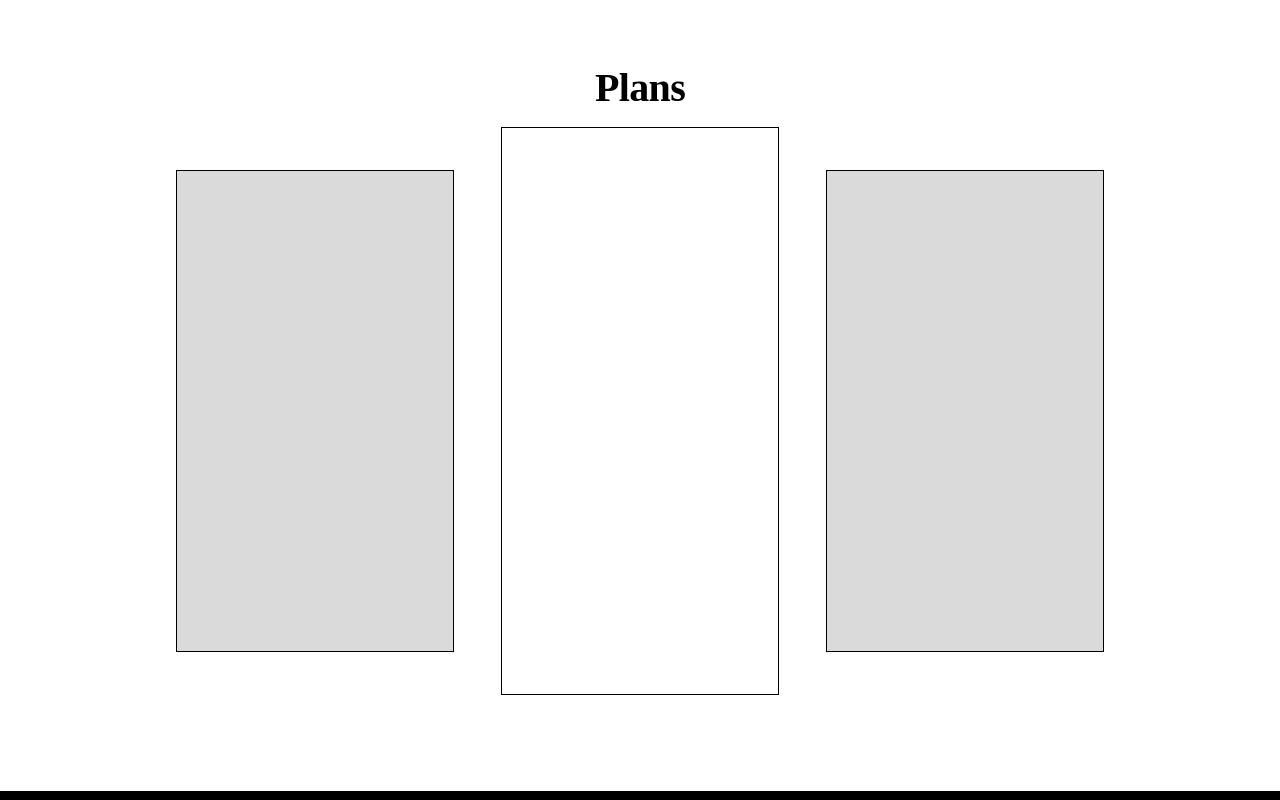
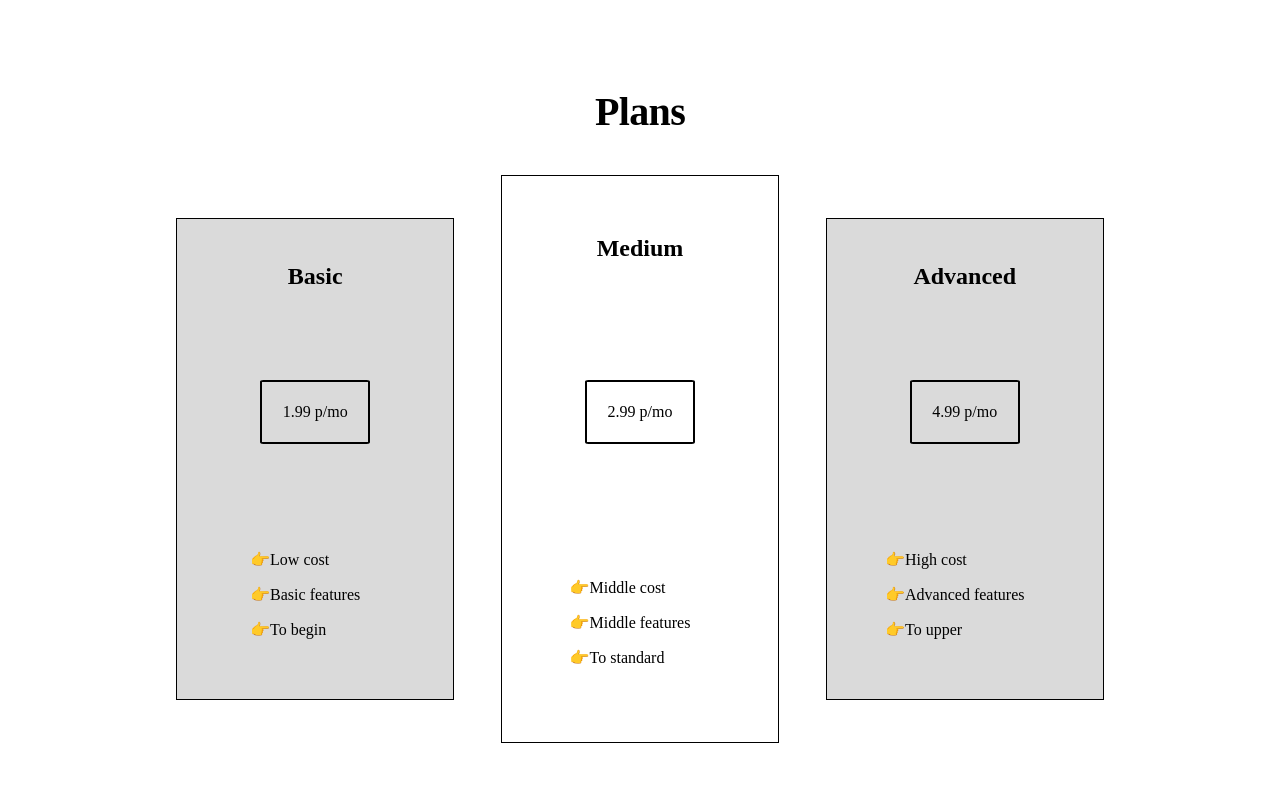
Before and after one commit to facuxfdz/RM-courses, a website: page index.html in a window 1280 px wide. Shown: the part 1400-2200 px from the top of the page. Drawn offline with Linux system fonts and the light colour scheme.

Commit message:
plans terminado
index terminado

```diff
--- a/index.html
+++ b/index.html
@@ -69,7 +69,7 @@
             </svg>
 
             <span class="banner-title">
-                <h1>Never get stuck</h1>
+                <h2>Never get stuck</h2>
                 <h4>Continuous learning</h4>
             </span>
 
@@ -110,9 +110,33 @@
         <section class="page-section">
             <h3 class="section-title">Plans</h3>
             <div class="plans-info">
-                <div class="card secondary-card"></div>
-                <div class="card primary-card"></div>
-                <div class="card secondary-card"></div>
+                <div class="card secondary-card">
+                    <h1>Basic</h1>
+                    <div class="plan-price">1.99 p/mo</div>
+                    <ul>
+                        <li>Low cost</li>
+                        <li>Basic features</li>
+                        <li>To begin</li>
+                    </ul>
+                </div>
+                <div class="card primary-card">
+                    <h1>Medium</h1>
+                    <div class="plan-price">2.99 p/mo</div>
+                    <ul>
+                        <li>Middle cost</li>
+                        <li>Middle features</li>
+                        <li>To standard</li>
+                    </ul>
+                </div>
+                <div class="card secondary-card">
+                    <h1>Advanced</h1>
+                    <div class="plan-price">4.99 p/mo</div>
+                    <ul>
+                        <li>High cost</li>
+                        <li>Advanced features</li>
+                        <li>To upper</li>
+                    </ul>
+                </div>
             </div>
         </section>
     </main>
--- a/scss/styles.scss
+++ b/scss/styles.scss
@@ -198,10 +198,20 @@ a {
 // -----STRUCTURES-----
 
 .card {
+    display: flex;
+    flex-direction: column;
+    justify-content: space-around;
+    align-items: center;
     width: 30%;
     height: 85%;
     transition: all .4s ease;
     border: 1px solid $primary-color;
+    color: $primary-color;
+
+    li {
+        list-style-type: '👉';
+        margin: 1rem 0;
+    }
 }
 
 .card:hover {
@@ -212,27 +222,35 @@ a {
 .primary-card {
     height: 100%;
     background-color: $secondary-color;
-    color: $secondary-color;
+
+
 }
 
 .secondary-card {
     background-color: $grey2;
-    color: $primary-color;
 }
 
-
+.plan-price {
+    border: 2px solid black;
+    border-radius: 3%;
+    padding: 1.3rem;
+    transition: all .3s ease;
+    &:hover {
+        transform: scale(1.3);
+    }
+}
 
 // -----TEXT STYLES-----
 .banner-title {
     color: $secondary-color;
     font-weight: 800;
-    font-size: 60px;
+    font-size: 48px;
     display: flex;
     flex-direction: column;
     align-items: center;
     h1,
     h2{
-        margin: 1rem 1rem;
+        margin: 1rem 0;
     }
 }
 
@@ -240,6 +258,7 @@ a {
     font-weight: 700;
     font-size: 40px;
     letter-spacing: -.04rem;
+    margin-bottom: 1.5rem;
 }
 
 .footer-title {
@@ -267,9 +286,9 @@ a {
 // -----ICONS-----
 
 .bi-caret-left {
-    width: 100%;
+    width: 50%;
 }
 
 .bi-caret-right {
-    width: 100%;
+    width: 50%;
 }
```
Also changed, not shown: css/styles.css, 1 other file.
